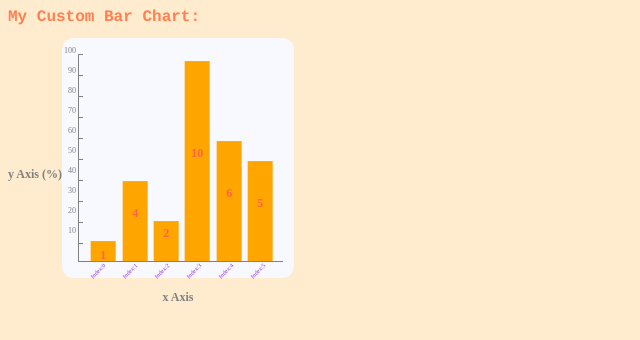
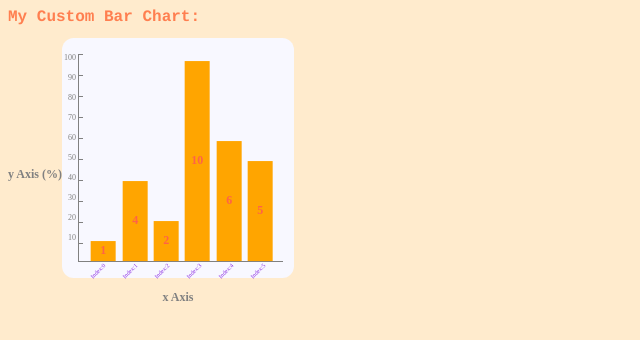
Before and after one commit to jo-wood/prep-course-stretch-project, a website: page main/index.html in a window 1280 px wide. Shown: the full height of the page, 0-640 px from the left. Drawn offline with nearby package versions, Linux system fonts and the light colour scheme.

Commit message:
improved adjustBarLabels fn with flex css

```diff
--- a/main/app.js
+++ b/main/app.js
@@ -133,10 +133,11 @@ function axesSetup(datas, option, chartRoot){
     $('.chart-wrapper').prepend(yscale);
 
     // keep scales relative to ticks and root of chart
-  $('li').css('line-height', (Math.ceil(adjustTicks) + "px"));
+    //
+  $('li').css('line-height', (adjustTicks + "px"));
     //adjust margin by have the line-height for first tick
-    //subtract by approximate px of the yaxis numbers from css
-  $('ul').css('margin-top', ((adjustTicks/2) - (7) + "px"));
+    //subtract by approximate 1/2 px of the yaxis numbers from css
+  $('ul').css('margin-top', (Math.floor(adjustTicks/2) + "px"));
     //add same spacing to the starting point of the y axis yAxisTicks
   $('#axesYTicks').css('padding-bottom', ((adjustTicks/2) - (7) + "px"));
 
@@ -196,14 +197,19 @@ function customize(changes, rootElement) {
   //label position:
       function adjustBarLabels(barDiv){
         barDiv.map(function() {
-          let top = this.offsetHeight;
-          let center = this.offsetParent.offsetHeight/2 - top;
-          let bottom = this.offsetParent.offsetHeight - top;
-            if (changes.bars.labelLocation === "center") {
-            $(this).css('margin-top', Math.abs(center));
-          } else if (changes.bars.labelLocation === "bottom"){
-            $(this).css('margin-top', Math.abs(bottom));
-            }
+
+          let moveBarLabel = changes.bars.labelLocation;
+          let changeLabel;
+
+          if (moveBarLabel === "center") {
+            changeLabel = "center";
+          } else if (moveBarLabel === "bottom"){
+            changeLabel = "flex-end";
+          } else if (moveBarLabel === "top"){
+              changeLabel = "flex-start";
+              }
+
+          $(this).css('align-items', changeLabel);
         });
       return;
     }
--- a/main/styles.css
+++ b/main/styles.css
@@ -33,6 +33,9 @@ h1 {
   margin-left: 1%;
   float:left;
   transform: rotate(180deg);
+  display:flex;
+  justify-content: center;
+  align-items: center;
   }
 
 .bar-num p{
@@ -55,6 +58,7 @@ h1 {
   border-right: solid thin grey;
   border-top: solid thin grey;
   transform: rotate(180deg);
+  display:flex;
 }
 
 .chartWithY {
```
